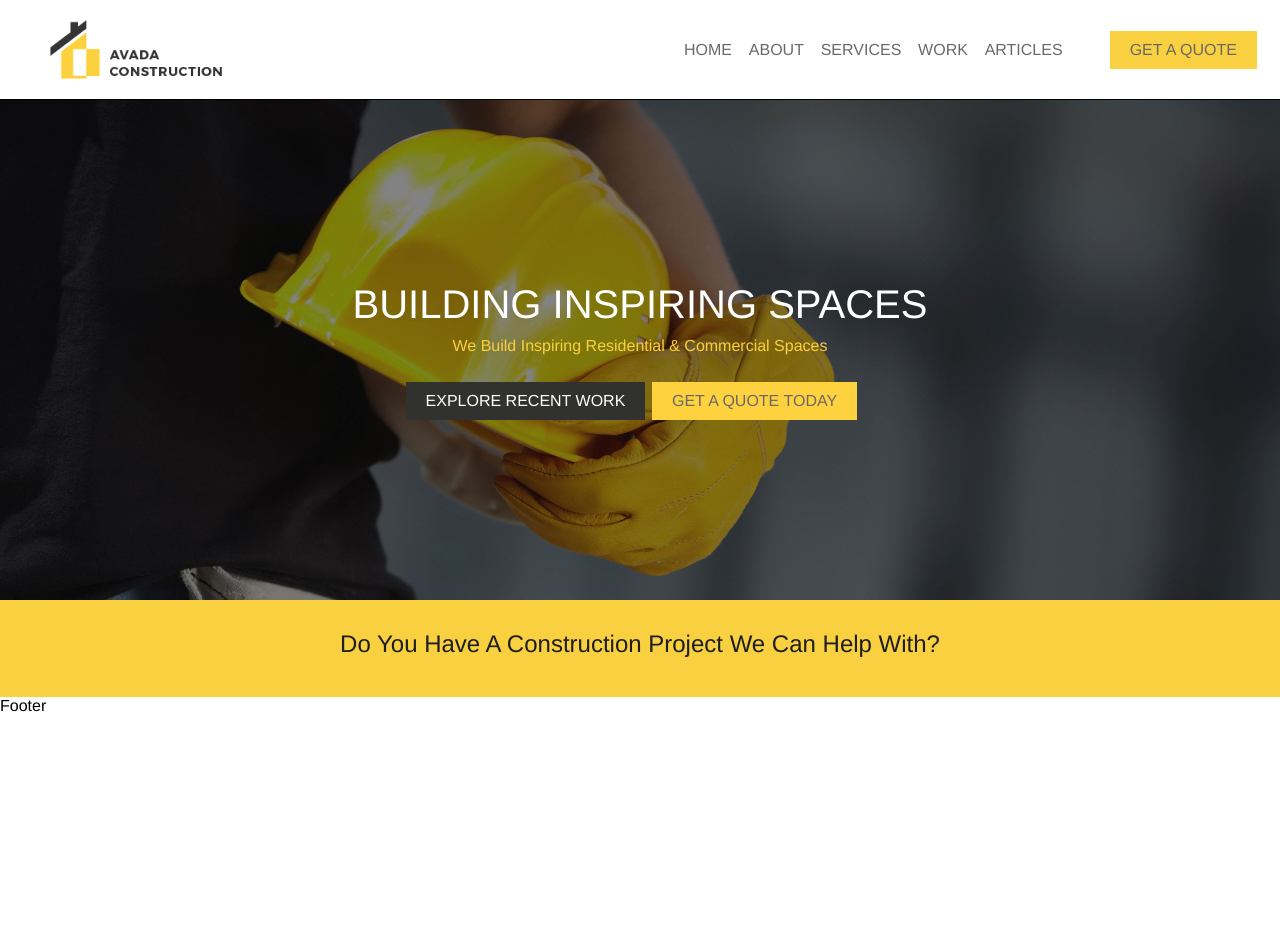
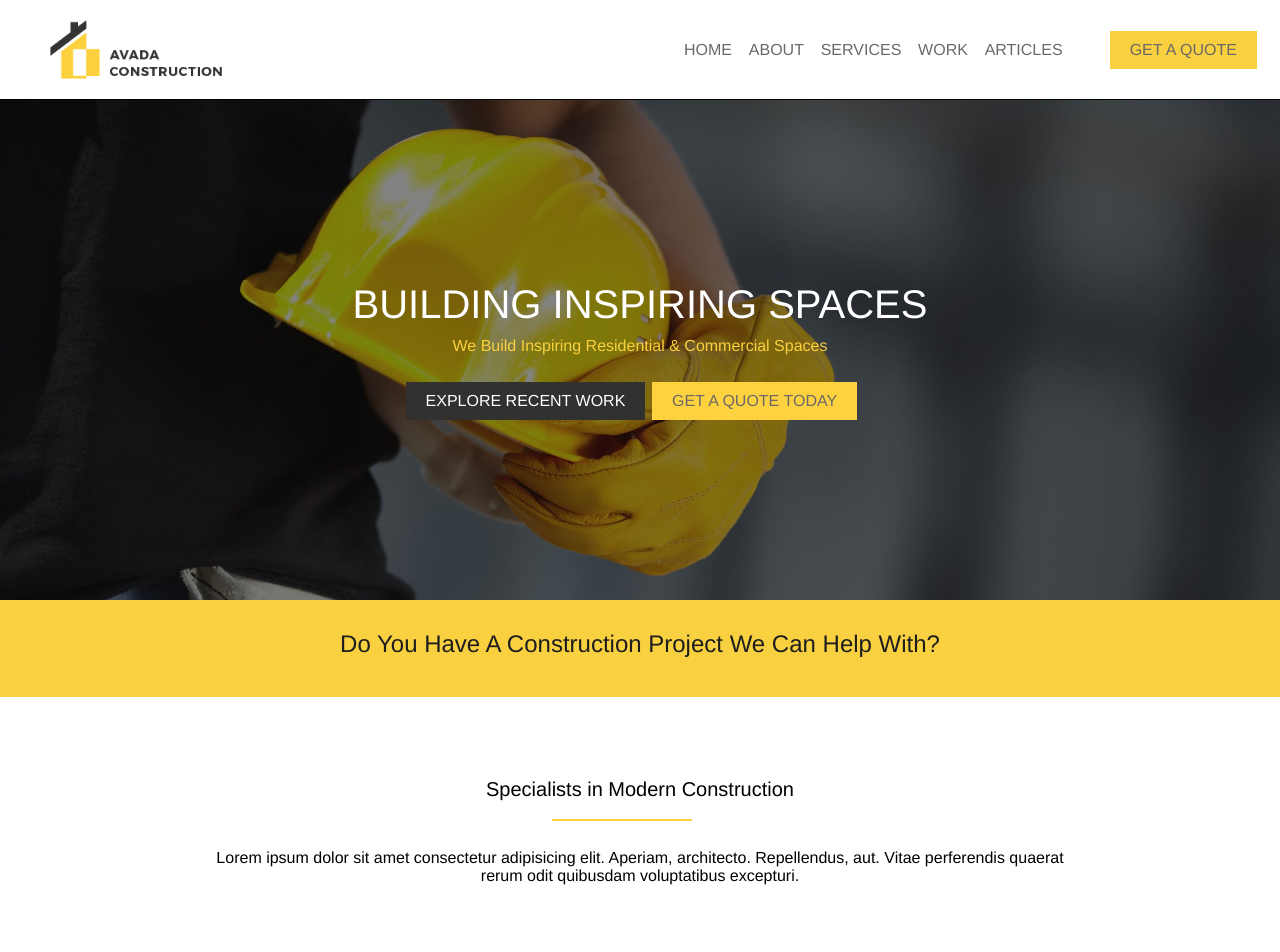
Before and after one commit to davishka-hikkaduwa/proj-html-vuejs, a Vue app: page / in a window 1280 px wide. Shown: the top 952 px of the page. Before the commit the page ends 800 px from the top, so only its background shows below. Built offline with nearby package versions, Linux system fonts and the light colour scheme.

Commit message:
added custom underline

```diff
--- a/src/components/ServicesComponent.vue
+++ b/src/components/ServicesComponent.vue
@@ -1,9 +1,13 @@
 <template>
     <div id="services">
-        <div class="upper">
+        <div class="heading-container">
             <h4>Do You Have A Construction Project We Can Help With?</h4>
         </div>
-        <div class="lower">
+        <div class="info-container">
+            <h5>Specialists in Modern Construction</h5>
+            <p>Lorem ipsum dolor sit amet consectetur adipisicing elit. Aperiam, architecto. Repellendus, aut. Vitae perferendis quaerat rerum odit quibusdam voluptatibus excepturi.</p>
+        </div>
+        <div class="card-container">
 
         </div>
     </div>
@@ -18,12 +22,32 @@
 
 <style scoped lang="scss">
     #services{
-        .upper{
-            text-align: center;
+        text-align: center;
+
+        .heading-container{
             padding: 30px 30px;
             background-color: #f9d03f;
             color: #1e1e1e;
         }
+        .info-container{
+            padding: 80px 200px;
+            h5{
+                padding-bottom: 20px;
+                position: relative;
+            }
+            h5::before{
+                content: '';
+                position: absolute;
+                bottom: 0;
+                left: 40%;
+                width: 140px;
+                height: 2px;
+                background-color: #f9d03f;
+            }
+            p{
+                padding-top: 20px;
+            }
+        }
     }
 
 </style>
```
